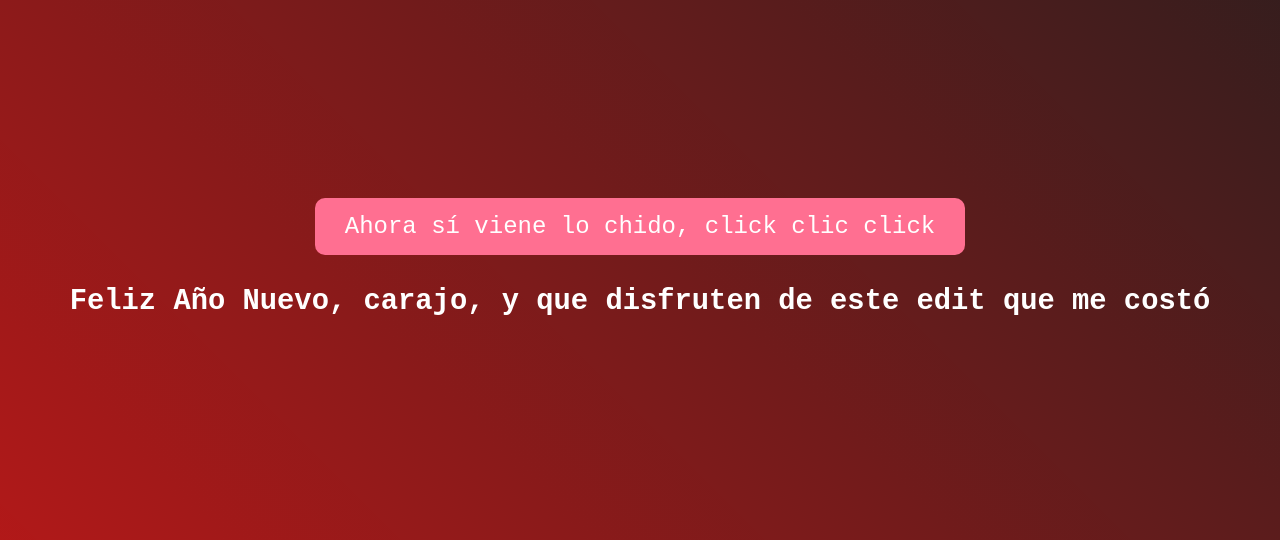
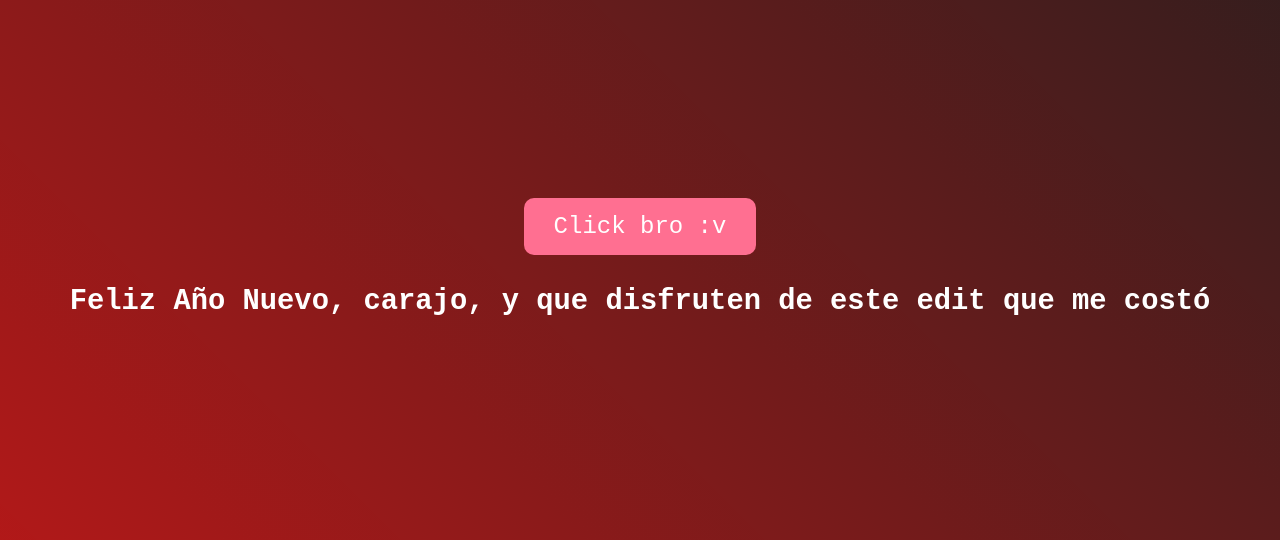
Before and after one commit to djestrella1/Secreto, a plain HTML site: page inicio3.html in a window 1280 px wide. Shown: the part 360-900 px from the top of the page. Drawn offline with Linux system fonts and the light colour scheme.

Commit message:
Update inicio3.html

```diff
--- a/inicio3.html
+++ b/inicio3.html
@@ -111,7 +111,7 @@
     <p class="parpadeo">El amor no existe, solo lo que nos hace creer que lo hace, la mentira de la vida que es amar</p>
 
     <!-- Nuevo botón con el texto solicitado -->
-    <a href="Pagamor.html" class="action-button">Ahora sí viene lo chido, click clic click</a>
+    <a href="Pagamor.html" class="action-button">Click bro :v</a>
 
     <h2>Feliz Año Nuevo, carajo, y que disfruten de este edit que me costó</h2>
 
```
